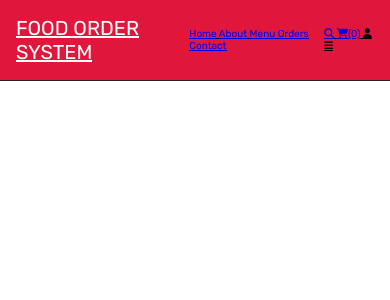
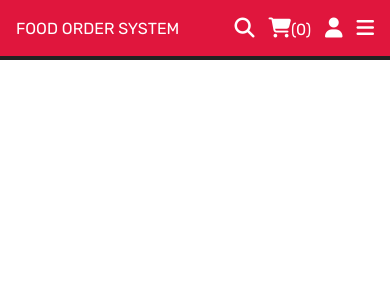
Before and after one commit to russcuevas/foodordersystem, a PHP site: page /home.php in a window 390 px wide. Shown: the top 300 px of the page. Run offline with PHP 8.4, Linux system fonts and the light colour scheme; data that the repository does not hold is empty.

Commit message:
third and fourth day

```diff
--- a/components/user_header.php
+++ b/components/user_header.php
@@ -31,5 +31,28 @@ if(isset($message)){
         <div id="user-btn" class="fas fa-user"></div>
         <div id="menu-btn" class="fas fa-bars"></div>
         </div>
+
+        <div class="profile">
+            <?php
+                $select_profile = $conn->prepare("SELECT * FROM `users` WHERE id = ?");
+                $select_profile->execute([$user_id]);
+                if($select_profile->rowCount() > 0){
+                    $fetch_profile = $select_profile-fetch(PDO::FETCH_ASSOC);
+            ?>
+                <p class"name"><?= $fetch_profile['name']; ?></p>
+                <div class="flex">
+                    <a href="profile.php" class="btn">Profile</a>
+                    <a href="components/user_logout.php" onclick="return confirm('Logout from this website??');" class="delete-btn">Logout</a>
+                </div>
+            <?php
+            }
+            else{
+            ?>
+                <p class="name">Please login first!</p>
+                <a href="login.php" class="btn">Login</a>
+            <?php
+            }
+            ?>
+        </div>
     </section>
 </header>
--- a/css/style.css
+++ b/css/style.css
@@ -8,7 +8,7 @@
     box-sizing: border-box;
     outline: none;
     border: none;
-    text-decoration: underline;
+    text-decoration: none;
 }
 
 /* FOR ALL SELECTION */
@@ -53,7 +53,7 @@ section{
     right: 0;
     z-index:1000;
     background-color: #E0163D;
-    border-bottom: 1.6px solid #222;
+    border-bottom: 4px solid #222;
 }
 
 .header .flex{
@@ -67,3 +67,169 @@ section{
     font-size: 20px;
     color: #fff;
 }
+
+.header .flex .navbar a{
+    font-size: 16px;
+    color: #fff;
+    margin: 0 8px;
+}
+
+.header .flex .navbar a:hover{
+    color: #231F20;
+    text-decoration: underline;
+}
+
+.header .flex .icons > *{
+    margin-left: 12px;
+    font-size: 20px;
+    color: #fff;
+    cursor: pointer;
+}
+
+.header .flex .icons > *:hover{
+    color: #231F20;
+}
+
+.header .flex .icons span{
+    font-size: 16px;
+}
+
+
+/* PROFILE HEADER */
+
+.header .flex .profile{
+    background-color: #fff;
+    border: 1.6px solid #222;
+    padding: 12px;
+    text-align: center;
+    position: absolute;
+    top:125%;
+    right: 16px;
+    width: 240px;
+    display: none;
+    animation: fadeIn .2s linear;
+}
+
+@keyframes fadeIn {
+    0%{
+        transform: translateY(8px);
+    }
+}
+
+.header .flex .profile.active{
+    display: inline-block;
+ }
+
+.header .flex .profile .name{
+    font-size: 16px;
+    color:#222;
+    margin-bottom: 8px;
+}
+
+/* BUTTONS */
+
+.btn,
+.delete-btn{
+    margin-top: 8px;
+    display: inline-block;
+    font-size: 16px;
+    padding: 8px 24px;
+    cursor: pointer;
+    text-transform: capitalize;
+    transition: .2s linear;
+}
+
+.btn{
+    background-color: #E0163D;
+    color: #fff;
+}
+
+.delete-btn{
+    background-color: #e74c3c;
+    color: #fff;
+}
+
+.btn:hover,
+.delete-btn:hover{
+    letter-spacing: 1.6px;
+}
+
+/* FOR MENU BUTTON TO NOT DISPLAY WHEN IT IS NOT SMALL / MEDIUM DEVICE */
+
+#menu-btn{
+    display: none;
+}
+
+
+
+
+
+
+
+
+
+
+
+
+
+
+
+
+
+
+
+
+
+
+
+
+
+
+
+/* MEDIA QUERY FOR RESPONSIVE WEBSITE */
+
+@media (max-width:991px) {
+
+    html{
+        font-size: 55%;
+    }
+}
+
+@media (max-width:768px){
+
+    #menu-btn{
+        display: inline-block;
+    }
+
+    .header .flex .navbar{
+        position: absolute;
+        top: 99%;
+        left: 0;
+        right: 0;
+        border-top: 1.6px solid #222;
+        border-bottom: 1.6px solid #222;;
+        background-color: #E0163D;
+        transition: .2s linear;
+        clip-path: polygon(0 0, 100% 0, 100% 0, 0 0);
+    }
+
+    .header .flex .navbar a{
+        display: block;
+        margin: 16px;
+    }
+
+    .header .flex .navbar.active{
+        clip-path: polygon(0 0, 100% 0, 100% 100%, 0 100%);
+    }
+}
+
+@media (max-width:450px) {
+
+    html{
+        font-size: 50%;
+    }
+
+    .header .flex .logo{
+        font-size: 16px;
+    }
+}
--- a/home.php
+++ b/home.php
@@ -37,5 +37,8 @@ if(isset($_SESSION['user_id'])){
 <?php include 'components/user_header.php' ?>
 <!-- HEADER ENDS -->
 
+
+<!-- CUSTOM JS USER FILE -->
+<script src="../js/script.js"></script>
 </body>
 </html>
--- /dev/null
+++ b/js/script.js
@@ -0,0 +1,23 @@
+// PROFILE USER LOGIN AND UPDATE SELECTOR CLICKABLE
+
+profile = document.querySelector('.header .flex .profile');
+
+document.querySelector('#user-btn').onclick = () =>{
+   profile.classList.toggle('active');
+   navbar.classList.remove('active');
+}
+
+// NAVBAR MENU RESPONSIVE CLICKABLE IN USER
+let navbar = document.querySelector('.header .flex .navbar');
+
+document.querySelector('#menu-btn').onclick = () =>{
+   navbar.classList.toggle('active');
+   profile.classList.remove('active');
+}
+
+// IF PROFILE IS ACTIVE NAVBAR REMOVE IN USER
+// IF NAVBAR IS ACTIVE PROFILE REMOVE IN USER
+window.onscroll = () =>{
+    profile.classList.remove('active');
+    navbar.classList.remove('active');
+ }
```
